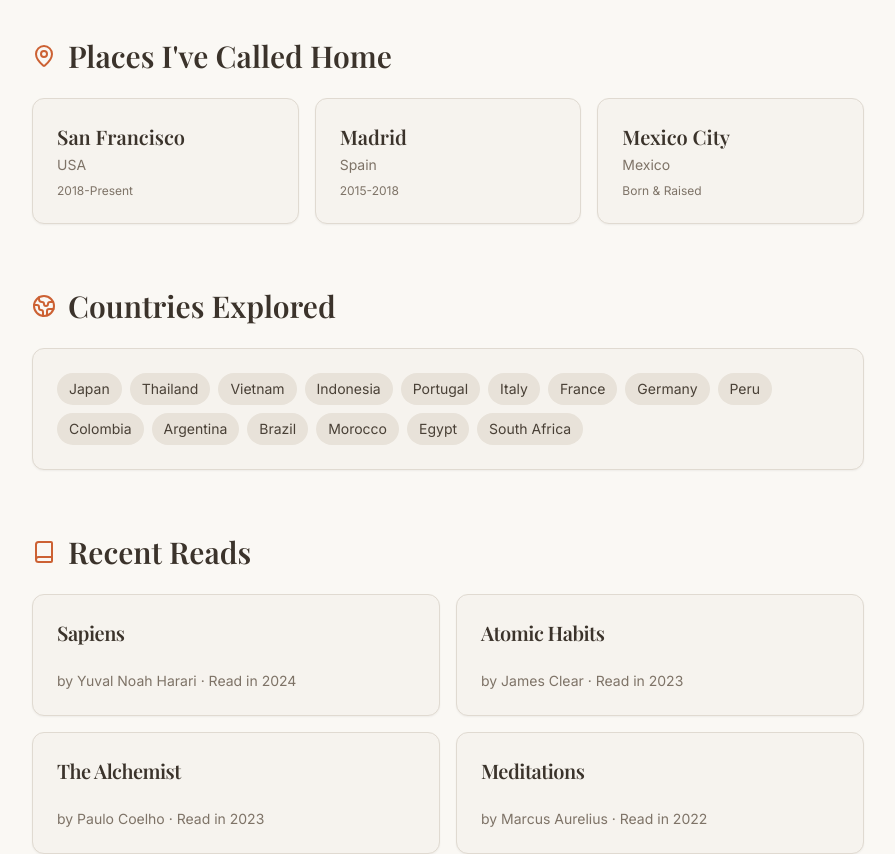
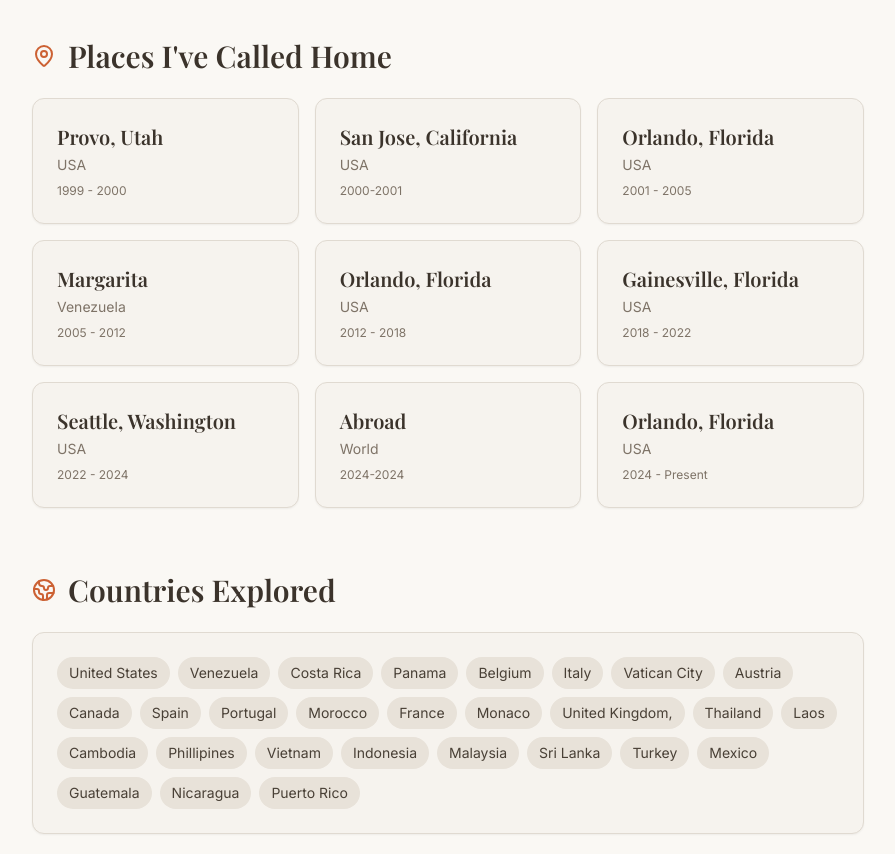
Before and after one commit to joserrivase/jose-rivas-website, a React (Vite) app: page /about in a window 1280 px wide. Shown: the part 480-1334 px from the top of the page, without its empty margins (192-1087 px from the left). Built offline with nearby package versions, Linux system fonts and the light colour scheme; the HTML template or start-up script is replaced by a standard one.

Commit message:
Update About.tsx
changed countries visited and places lived

```diff
--- a/src/pages/About.tsx
+++ b/src/pages/About.tsx
@@ -3,16 +3,25 @@ import { Card, CardContent, CardHeader, CardTitle } from "@/components/ui/card";
 
 const About = () => {
   const places = [
-    { city: "San Francisco", country: "USA", period: "2018-Present" },
-    { city: "Madrid", country: "Spain", period: "2015-2018" },
-    { city: "Mexico City", country: "Mexico", period: "Born & Raised" },
+    { city: "Provo, Utah", country: "USA", period: "1999 - 2000" },
+    { city: "San Jose, California", country: "USA", period: "2000-2001" },
+    { city: "Orlando, Florida", country: "USA", period: "2001 - 2005" },
+    { city: "Margarita", country: "Venezuela", period: "2005 - 2012" },
+    { city: "Orlando, Florida", country: "USA", period: "2012 - 2018" },
+    { city: "Gainesville, Florida", country: "USA", period: "2018 - 2022" },
+    { city: "Seattle, Washington", country: "USA", period: "2022 - 2024" },
+    { city: "Abroad", country: "World", period: "2024-2024" },
+    { city: "Orlando, Florida", country: "USA", period: "2024 - Present" },
   ];
 
   const travels = [
-    "Japan", "Thailand", "Vietnam", "Indonesia",
-    "Portugal", "Italy", "France", "Germany",
-    "Peru", "Colombia", "Argentina", "Brazil",
-    "Morocco", "Egypt", "South Africa"
+    "United States", "Venezuela", "Costa Rica", "Panama",
+    "Belgium", "Italy", "Vatican City", "Austria",
+    "Canada", "Spain", "Portugal", "Morocco",
+    "France", "Monaco", "United Kingdom,", "Thailand",
+    "Laos", "Cambodia", "Phillipines", "Vietnam", "Indonesia",
+    "Malaysia", "Sri Lanka", "Turkey", "Mexico", "Guatemala",
+    "Nicaragua", "Puerto Rico"
   ];
 
   const books = [
```
